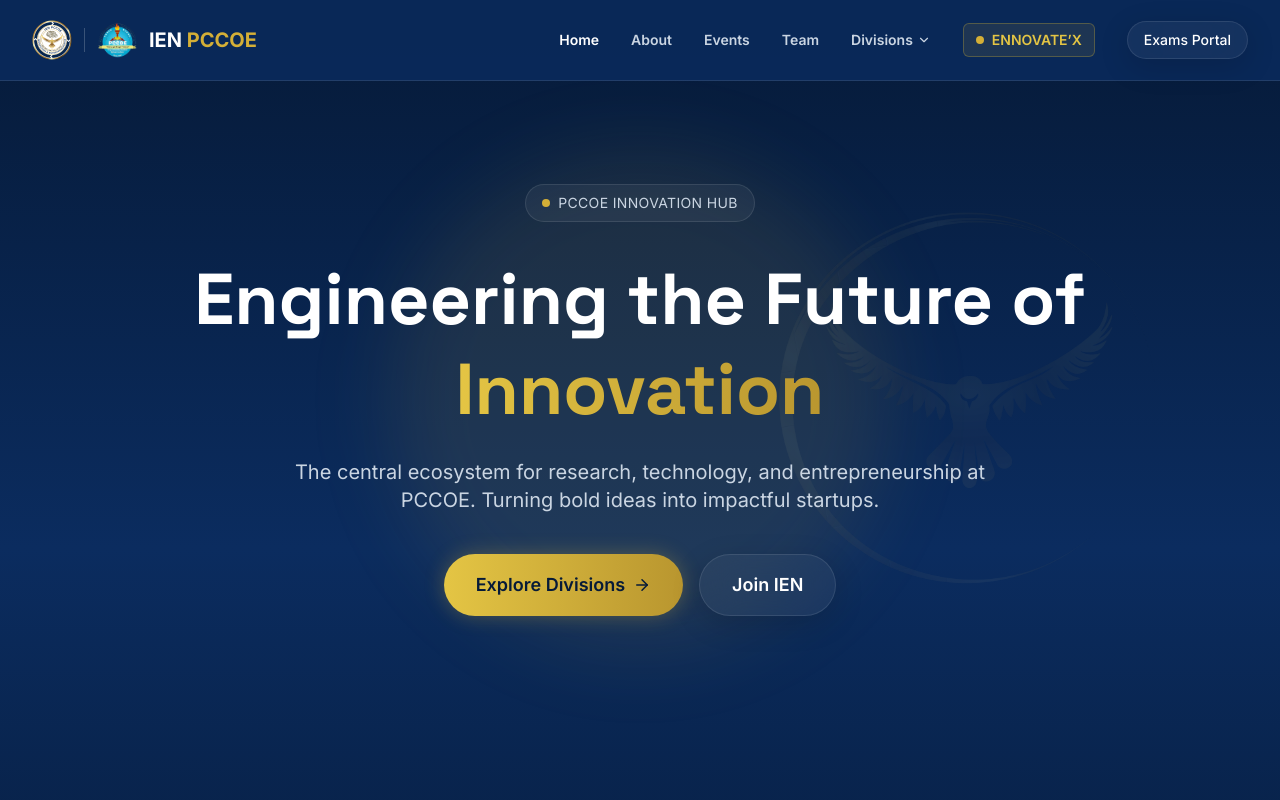
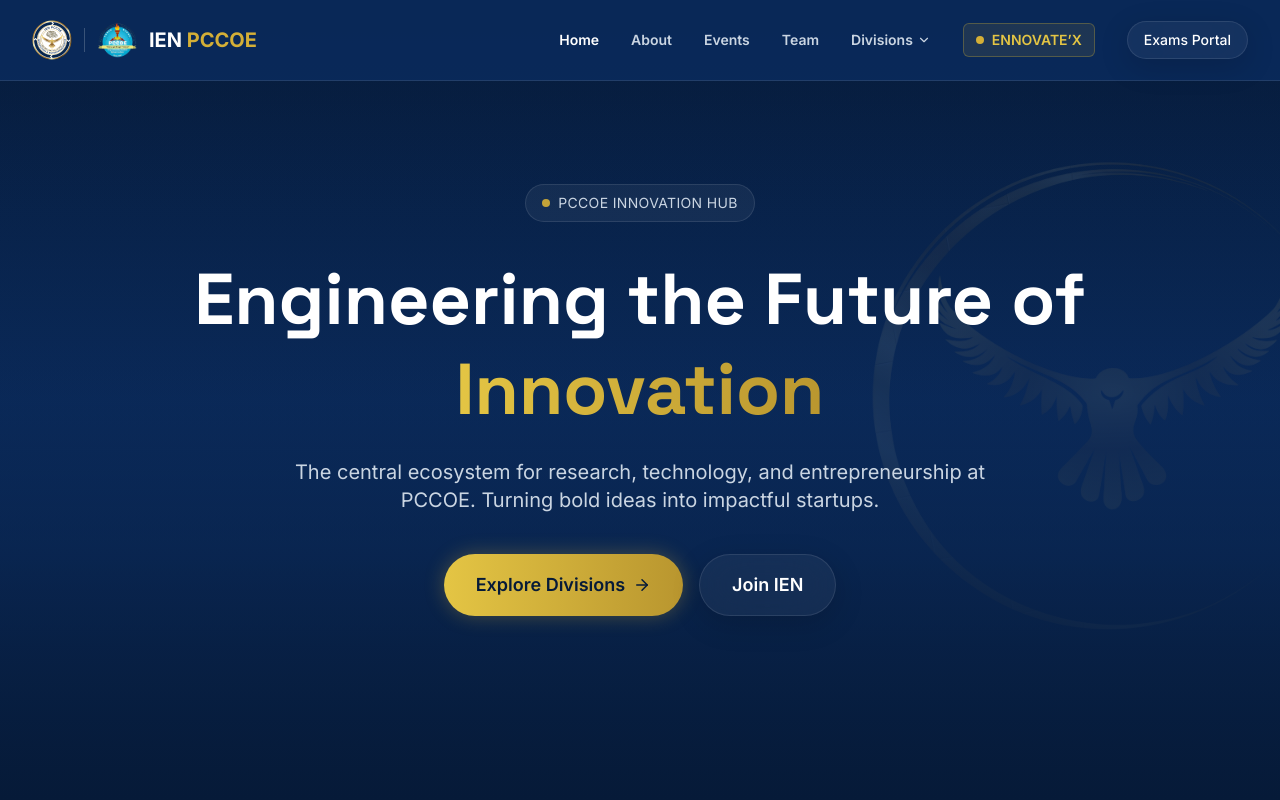
Before and after one commit to harshkaranje07/ien-club, a React (Vite) app in the folder frontend/: page / in a window 1280 px wide. Shown: the top 800 px of the page. Built offline with nearby package versions, Linux system fonts and the light colour scheme.

Commit message:
Upgrade hero with floating background and smooth animation

```diff
--- a/frontend/src/pages/Home.tsx
+++ b/frontend/src/pages/Home.tsx
@@ -1,6 +1,6 @@
+import { useEffect, useState } from "react";
 import { motion, useReducedMotion } from "framer-motion";
 import { ArrowRight, Users, Rocket, ShieldCheck, TrendingUp } from "lucide-react";
-import { useEffect, useState } from "react";
 import { Button } from "../components/ui/Button";
 import { AnimatedCounter } from "../components/ui/AnimatedCounter";
 
@@ -13,60 +13,57 @@
 
 export default function Home() {
   const shouldReduceMotion = useReducedMotion();
-  const [isMobile, setIsMobile] = useState(false);
+  const [mouseX, setMouseX] = useState(0);
 
+  const isMobile =
+    typeof window !== "undefined" && window.innerWidth < 768;
+
+  /* Desktop subtle mouse parallax */
   useEffect(() => {
-    const check = () => setIsMobile(window.innerWidth < 768);
-    check();
-    window.addEventListener("resize", check);
-    return () => window.removeEventListener("resize", check);
-  }, []);
+    if (isMobile) return;
 
-  const disableMotion = isMobile || shouldReduceMotion;
+    const handleMove = (e: MouseEvent) => {
+      const move = (e.clientX / window.innerWidth - 0.5) * 30;
+      setMouseX(move);
+    };
+
+    window.addEventListener("mousemove", handleMove);
+    return () => window.removeEventListener("mousemove", handleMove);
+  }, [isMobile]);
 
   return (
-    <div className="overflow-hidden bg-gradient-to-b from-navy-950 via-navy-900 to-navy-950">
+    <div className="relative overflow-hidden bg-gradient-to-b from-navy-950 via-navy-900 to-navy-950">
 
-      {/* ================= HERO ================= */}
-      <section className="relative min-h-screen flex items-center justify-center pt-24 pb-24">
+      {/* ================= HERO SECTION ================= */}
+      <section className="relative min-h-screen flex items-center justify-center pt-24 pb-24 overflow-hidden">
 
-        {/* Reduced Blur (mobile safe) */}
-        {!isMobile && (
-          <div className="absolute top-1/2 left-1/2 -translate-x-1/2 -translate-y-1/2
-                          w-[500px] h-[500px] bg-gold-500/10 blur-[40px]
-                          rounded-full pointer-events-none z-0" />
-        )}
-
-        {/* Watermark Bird (Desktop Only) */}
-        {!disableMotion && (
-          <motion.div
-            animate={{ y: [-5, 5, -5] }}
-            transition={{ duration: 8, repeat: Infinity, ease: "easeInOut" }}
-            className="absolute right-[5%] top-1/2 -translate-y-1/2
-                       w-[500px] opacity-[0.05] pointer-events-none hidden md:block"
-          >
-            <img
+        {/* Floating Background Logo (Desktop Only) */}
+        <motion.img
           src="/bird.png"
           alt=""
-              loading="eager"
-              decoding="async"
-              fetchPriority="high"
-              className="w-full object-contain"
+          style={!isMobile ? { x: mouseX } : undefined}
+          animate={!isMobile && !shouldReduceMotion ? { scale: [1, 1.05, 1] } : undefined}
+          transition={
+            !isMobile && !shouldReduceMotion
+              ? { duration: 12, repeat: Infinity, ease: "easeInOut" }
+              : undefined
+          }
+          className="absolute right-[-10%] top-1/2 -translate-y-1/2 w-[600px] opacity-10 hidden md:block pointer-events-none"
         />
-          </motion.div>
-        )}
+
+        {/* Soft Gradient Overlay */}
+        <div className="absolute inset-0 bg-gradient-to-b from-transparent via-navy-900/30 to-navy-950 pointer-events-none" />
 
         <div className="max-w-6xl mx-auto px-6 text-center relative z-10">
 
           {/* Badge */}
           <motion.div
-            initial={!disableMotion ? { opacity: 0, y: 10 } : undefined}
-            animate={!disableMotion ? { opacity: 1, y: 0 } : undefined}
+            initial={!shouldReduceMotion ? { opacity: 0, y: 10 } : false}
+            animate={!shouldReduceMotion ? { opacity: 1, y: 0 } : false}
             transition={{ duration: 0.4 }}
-            className="inline-flex items-center gap-2 px-4 py-2 rounded-full
-                       bg-white/5 border border-white/10 mb-8"
+            className="inline-flex items-center gap-2 px-4 py-2 rounded-full bg-white/5 border border-white/10 mb-8"
           >
-            <span className="h-2 w-2 rounded-full bg-gold-500" />
+            <span className="h-2 w-2 rounded-full bg-gold-500 animate-pulse" />
             <span className="text-sm text-slate-300 tracking-wide uppercase">
               PCCOE Innovation Hub
             </span>
@@ -74,8 +71,8 @@
 
           {/* Heading */}
           <motion.h1
-            initial={!disableMotion ? { opacity: 0, y: 20 } : undefined}
-            animate={!disableMotion ? { opacity: 1, y: 0 } : undefined}
+            initial={!shouldReduceMotion ? { opacity: 0, y: 20 } : false}
+            animate={!shouldReduceMotion ? { opacity: 1, y: 0 } : false}
             transition={{ duration: 0.5 }}
             className="text-4xl sm:text-6xl lg:text-7xl font-bold text-white leading-tight mb-6"
           >
@@ -87,8 +84,8 @@
 
           {/* Subtitle */}
           <motion.p
-            initial={!disableMotion ? { opacity: 0, y: 20 } : undefined}
-            animate={!disableMotion ? { opacity: 1, y: 0 } : undefined}
+            initial={!shouldReduceMotion ? { opacity: 0, y: 20 } : false}
+            animate={!shouldReduceMotion ? { opacity: 1, y: 0 } : false}
             transition={{ duration: 0.5, delay: 0.1 }}
             className="text-lg md:text-xl text-slate-300 max-w-3xl mx-auto mb-10"
           >
@@ -98,8 +95,8 @@
 
           {/* Buttons */}
           <motion.div
-            initial={!disableMotion ? { opacity: 0, y: 20 } : undefined}
-            animate={!disableMotion ? { opacity: 1, y: 0 } : undefined}
+            initial={!shouldReduceMotion ? { opacity: 0, y: 20 } : false}
+            animate={!shouldReduceMotion ? { opacity: 1, y: 0 } : false}
             transition={{ duration: 0.5, delay: 0.2 }}
             className="flex flex-col sm:flex-row justify-center gap-4"
           >
@@ -113,48 +110,42 @@
         </div>
       </section>
 
-      {/* ================= STATS ================= */}
-      <section className="py-20">
+      {/* ================= STATS SECTION ================= */}
+      <section className="py-20 relative">
         <div className="max-w-6xl mx-auto px-6 grid grid-cols-2 md:grid-cols-4 gap-10 text-center">
 
-          {stats.map((stat, index) => {
-            const CardWrapper = disableMotion ? "div" : motion.div;
-
-            return (
-              <CardWrapper
+          {stats.map((stat, index) => (
+            <motion.div
               key={stat.label}
-                {...(!disableMotion && {
-                  initial: { opacity: 0, y: 20 },
-                  whileInView: { opacity: 1, y: 0 },
-                  viewport: { once: true, amount: 0.2 },
-                  transition: { duration: 0.4, delay: index * 0.1 },
-                })}
+              initial={shouldReduceMotion ? undefined : { opacity: 0, y: 20 }}
+              whileInView={shouldReduceMotion ? undefined : { opacity: 1, y: 0 }}
+              viewport={{ once: true }}
+              transition={{ duration: 0.4, delay: index * 0.1 }}
             >
               <div className="w-14 h-14 mx-auto mb-4 rounded-xl bg-white/5 border border-white/10 flex items-center justify-center text-gold-400">
                 <stat.icon className="w-6 h-6" />
               </div>
 
               <div className="text-3xl md:text-4xl font-bold text-white mb-1">
-                  {disableMotion ? (
-                    <>
-                      {stat.value}
-                      {stat.suffix}
-                    </>
-                  ) : (
+                {!isMobile ? (
                   <AnimatedCounter
                     value={stat.value}
                     suffix={stat.suffix}
                     isDecimal={stat.isDecimal}
                   />
+                ) : (
+                  <>
+                    {stat.value}
+                    {stat.suffix}
+                  </>
                 )}
               </div>
 
               <div className="text-xs md:text-sm text-slate-400 uppercase tracking-wider">
                 {stat.label}
               </div>
-              </CardWrapper>
-            );
-          })}
+            </motion.div>
+          ))}
         </div>
       </section>
     </div>
```
Lines whose indentation alone changed are shown as unchanged.
